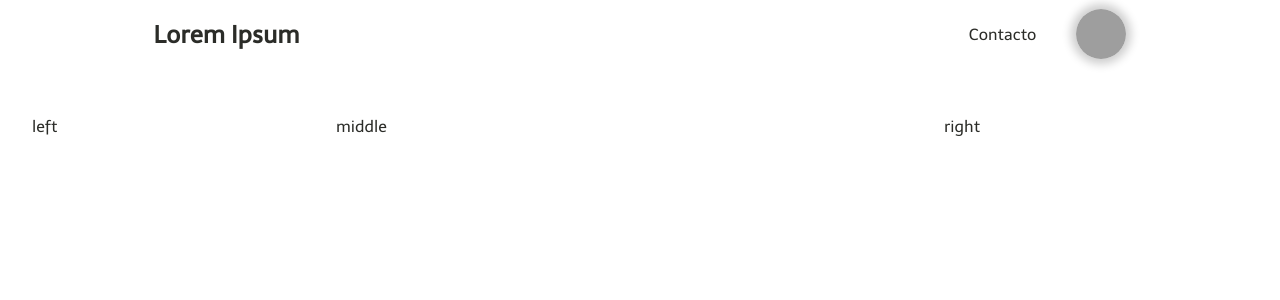
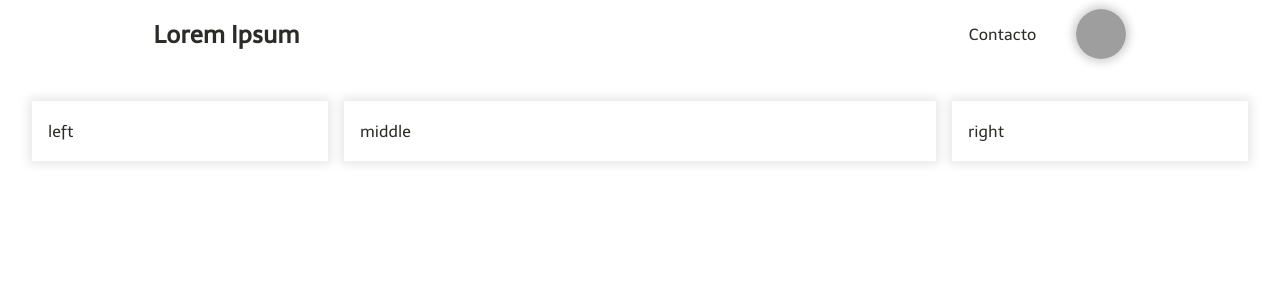
Before and after one commit to Lucas-Cifuentes/Hackathon-CurseIT, a React (Create React App) app in the folder lorem-ipsum/: page / in a window 1280 px wide. Shown: the top 300 px of the page. Built offline with nearby package versions, Linux system fonts and the light colour scheme; grey boxes are pictures that could not be loaded.

Commit message:
create image y mas cambios

```diff
--- a/lorem-ipsum/src/App.jsx
+++ b/lorem-ipsum/src/App.jsx
@@ -1,12 +1,27 @@
 import Grid from './components/Grid/Default';
 import Navbar from './components/Navbar/Default';
+import Card from './components/Card/Default';
 import './App.css'
 
 function App() {
   return (
     <div className="container" >
       <Navbar />
-      <Grid left={<p>left</p>} middle={ <p>middle</p> } right={ <p>right</p> } />
+      <Grid left={
+        <Card>
+          <p>left</p>
+        </Card>
+      }
+      middle={
+        <Card>
+        <p>middle</p>
+        </Card>
+    }
+      right={
+        <Card>
+          <p>right</p>
+        </Card>
+      } />
     </div>
   );
 }
--- /dev/null
+++ b/lorem-ipsum/src/components/Card/Default.css
@@ -0,0 +1,4 @@
+.card {
+  padding: .3rem 1rem;
+  box-shadow: 0 0 10px 3px rgba(0, 0, 0, 0.1);
+}
--- /dev/null
+++ b/lorem-ipsum/src/components/Card/Default.jsx
@@ -0,0 +1,12 @@
+import React from 'react'
+import './Default.css'
+
+const Default = ({ children }) => {
+  return (
+    <div className="card" >
+      { children }
+    </div>
+  )
+}
+
+export default Default
--- a/lorem-ipsum/src/components/Grid/Default.css
+++ b/lorem-ipsum/src/components/Grid/Default.css
@@ -1,17 +1,6 @@
 .grid {
-  display: flex;
-  flex-direction: row;
+  display: grid;
+  grid-template-columns: 1fr 2fr 1fr;
+  gap: 1rem;
   margin-top: 2rem;
 }
-
-.grid .left {
-  flex: 1;
-}
-
-.grid .middle {
-  flex: 2;
-}
-
-.grid .right {
-  flex: 1;
-}
--- a/lorem-ipsum/src/components/Image/Default.css
+++ b/lorem-ipsum/src/components/Image/Default.css
@@ -1,5 +1,5 @@
 .image {
   border-radius: 50%;
-  box-shadow: 0 0 10px 5px rgba(0, 0, 0, 0.2);
+  box-shadow: 0 0 10px 3px rgba(0, 0, 0, 0.2);
   margin-left: 2rem;
 }
```
